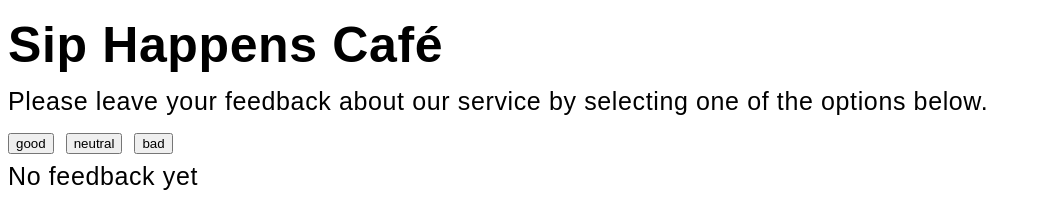
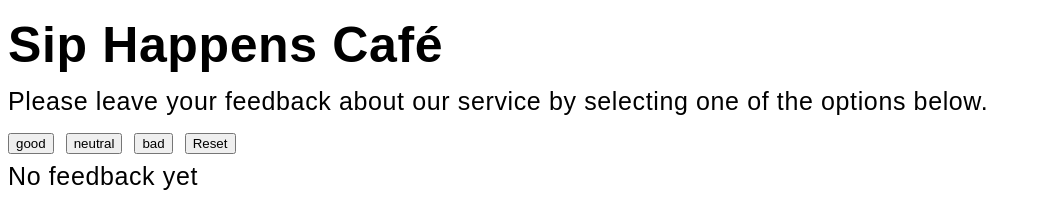
Before and after one commit to novikovanat/goit-react-hw-02, a React (Vite) app: page / in a window 1280 px wide. Shown: the top 211 px of the page, without its empty margins (0-1041 px from the left). Built offline with nearby package versions, Linux system fonts and the light colour scheme.

Commit message:
reset added

```diff
--- a/src/components/App.jsx
+++ b/src/components/App.jsx
@@ -26,7 +26,7 @@ const App = () => {
 
   useEffect(() => {
     window.localStorage.setItem("saved-clicks", JSON.stringify(option));
-  },[option]);
+  }, [option]);
 
   function updateFeedback(e) {
     let type = e.currentTarget.name;
@@ -40,16 +40,17 @@ const App = () => {
       case "bad":
         setOpions({ ...option, bad: option.bad + 1 });
         break;
-      // case "reset":
-      //   setOpions({ good: 0, neutral: 0, bad: 0 });
-      //   break;
     }
+  }
+
+  function reset() {
+    setOpions({ good: 0, neutral: 0, bad: 0 });
   }
 
   return (
     <>
       <Description></Description>
-      <Options values={[updateFeedback, option]}></Options>
+      <Options values={[updateFeedback, option, reset]}></Options>
       {totalFeedback === 0 ? (
         <Notification></Notification>
       ) : (
--- a/src/components/feedback/Feedback.jsx
+++ b/src/components/feedback/Feedback.jsx
@@ -9,14 +9,6 @@ export default function Feedback({
     </li>
   ));
 
-  function Paragraph({ content, value}) {
-    return (
-      <p>
-        {content}:<span>{value}</span> {content==="Positive" && "%"}
-      </p>
-    );
-  }
-
   return (
     <div>
       <ul>{feedbackList}</ul>
@@ -25,3 +17,11 @@ export default function Feedback({
     </div>
   );
 }
+
+function Paragraph({ content, value}) {
+  return (
+    <p>
+      {content}:<span>{value}</span> {content==="Positive" && "%"}
+    </p>
+  );
+}
--- a/src/components/options/Options.jsx
+++ b/src/components/options/Options.jsx
@@ -1,6 +1,7 @@
 import css from "../options/options.module.css";
 
-export default function Feedback({ values: [handler, option] }) {
+export default function Feedback({ values: [handler, option, reset] }) {
+
   const buttonList = Object.keys(option).map((key) => (
     <li key={key}>
       <button onClick={handler} name={key}>
@@ -10,5 +11,5 @@ export default function Feedback({ values: [handler, option] }) {
   ));
 
   return <ul className={css.buttons}>{buttonList}
- </ul>;
+   <li>{<button onClick={reset} name="reset">Reset</button>}</li></ul>;
 }
```
